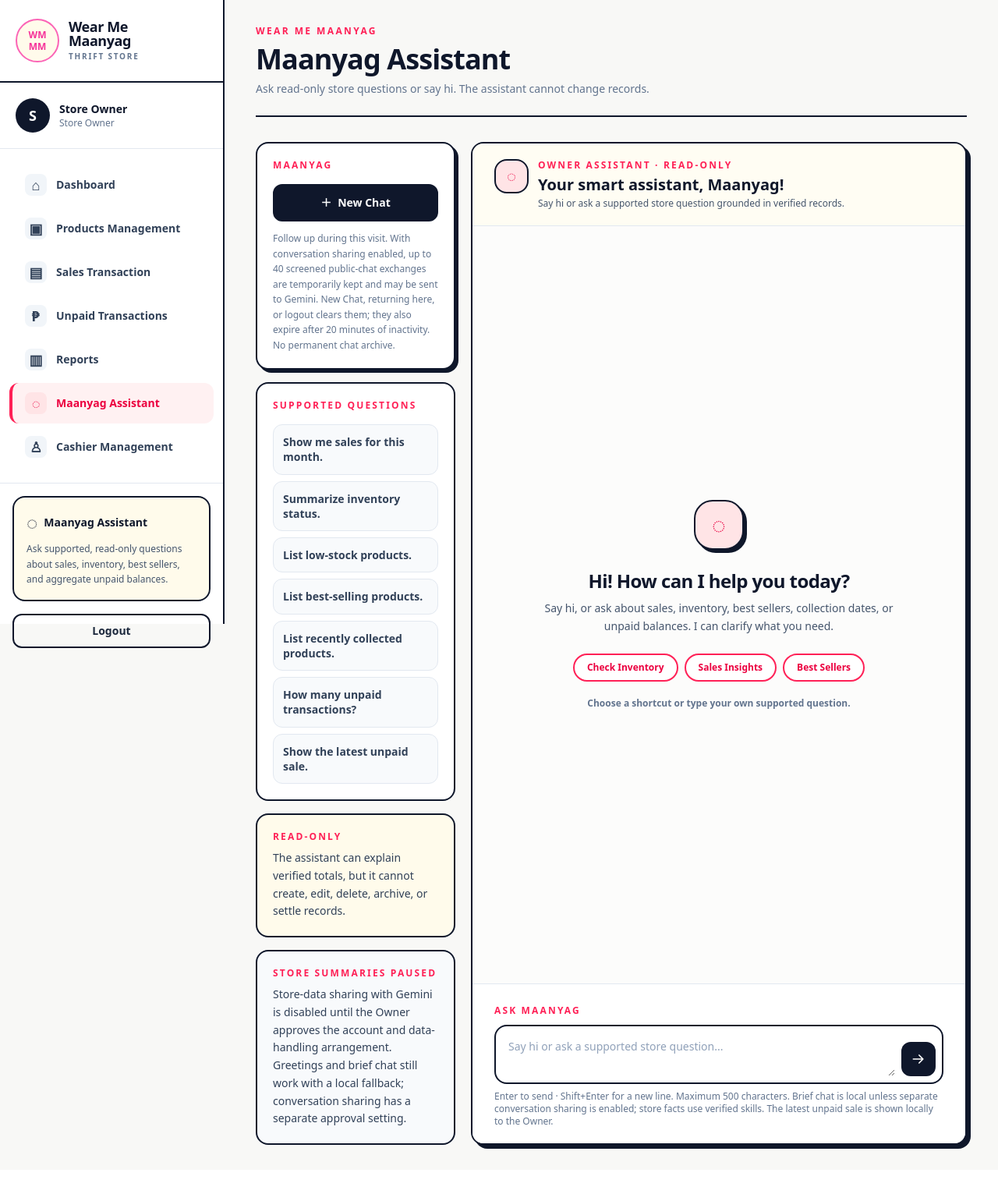
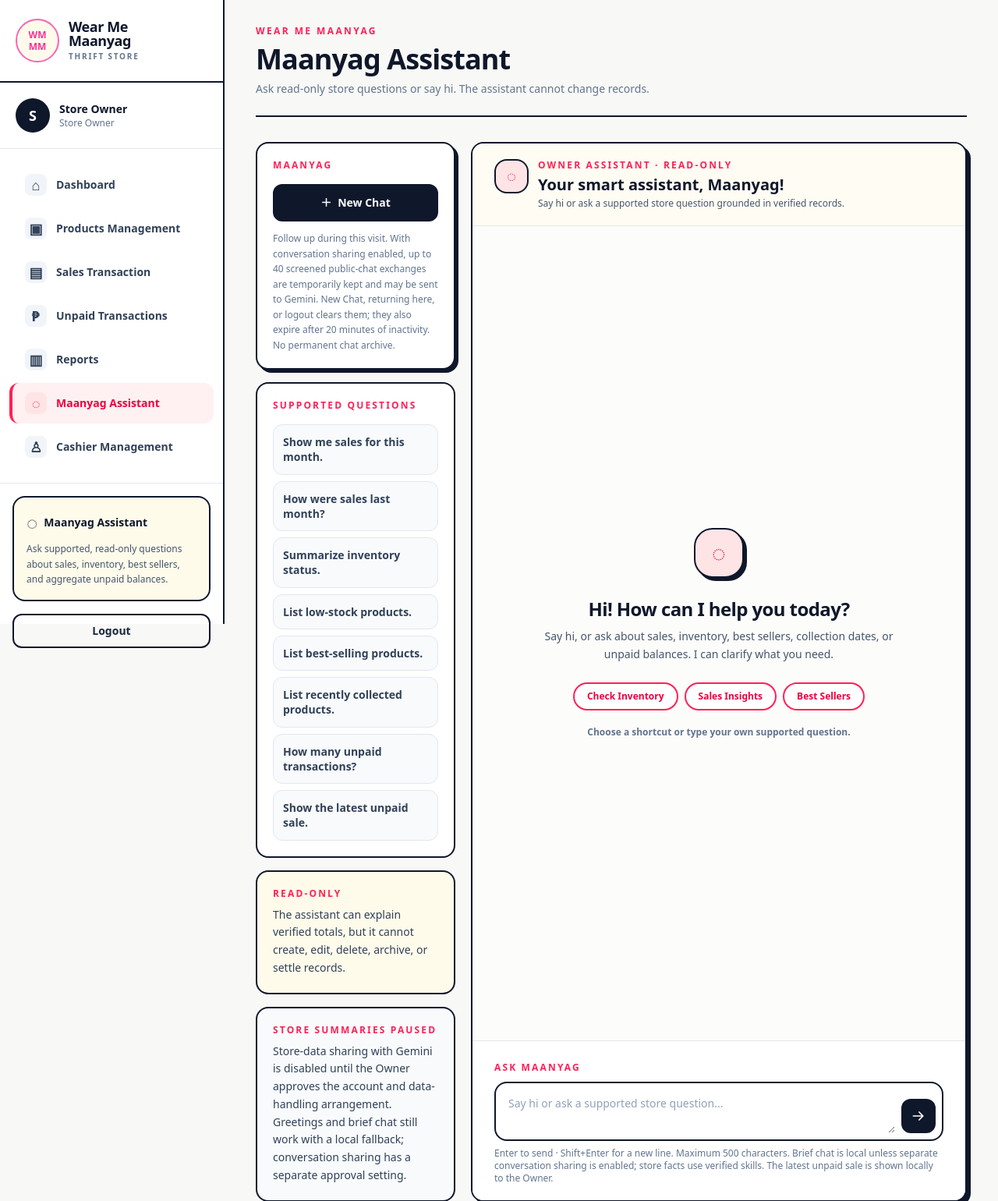
Before and after one commit to warrenCorre/wearme-maanyag, a Laravel app: page /assistant in a window 1280 px wide. Shown: the top 1540 px of the page at 78% size. Before the commit the page ends 1473 px from the top, so only its background shows below. Run offline with Laravel 12, Linux system fonts and the light colour scheme; the visitor is signed in with stand-in values (Sample User, id 1); data comes from the database, SQL or seed files in the repository; style sheets or scripts are compiled from the project's sources.

Commit message:
feat(assistant): offer previous-month sales shortcut

```diff
--- a/resources/views/assistant/index.blade.php
+++ b/resources/views/assistant/index.blade.php
@@ -8,6 +8,7 @@
     @php
         $suggestedQuestions = [
             ['label' => 'Show me sales for this month.', 'question' => 'Show me sales for this month'],
+            ['label' => 'How were sales last month?', 'question' => 'How were sales last month?'],
             ['label' => 'Summarize inventory status.', 'question' => 'Summarize inventory status'],
             ['label' => 'List low-stock products.', 'question' => 'List low-stock products'],
             ['label' => 'List best-selling products.', 'question' => 'List best-selling products'],
```
Also changed, not shown: tests/Feature/AssistantControllerTest.php (+2 -0 lines).
